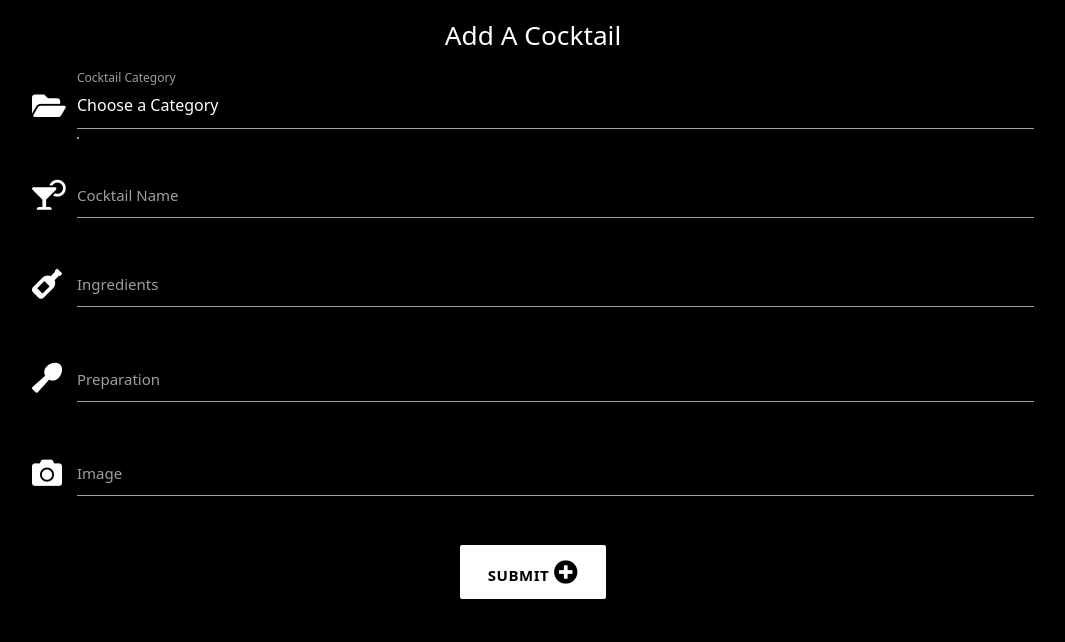
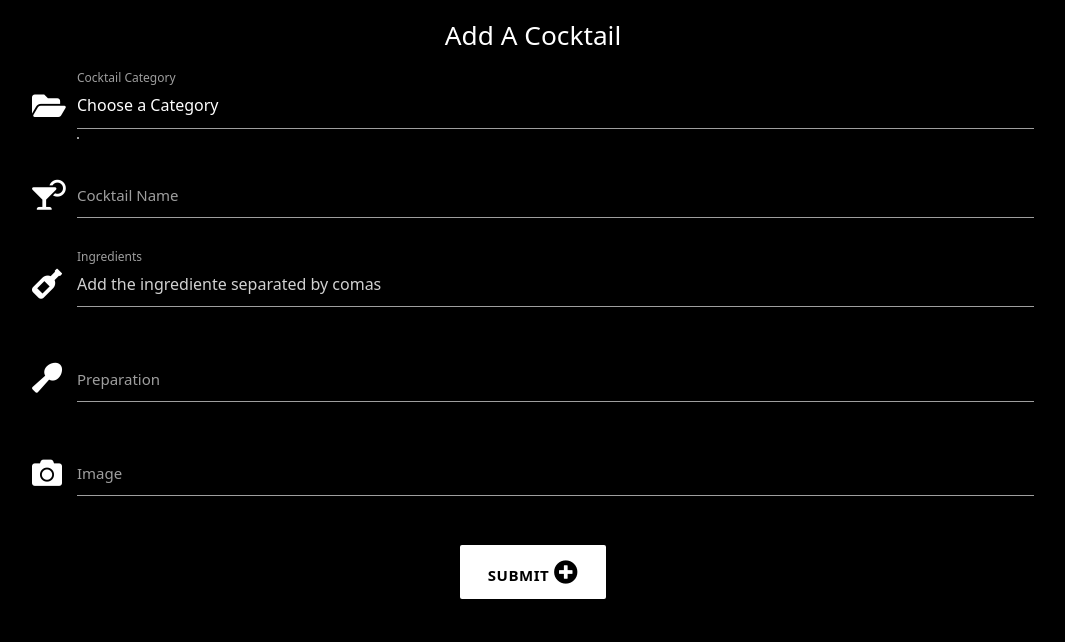
Before and after one commit to Code-Institute-Submissions/juliandavid-garcia-MS3_Cocktails, a Flask app: template templates/add_cocktail.html in a window 1280 px wide. Shown: the part 64-706 px from the top of the page, without its empty margins (107-1172 px from the left). Run offline with Flask 2, Linux system fonts and the light colour scheme; the template is opened without the code that fills it, so the values that code supplies are empty; the visitor is signed in with stand-in values (Sample User, id 1); some libraries are stand-ins or nearby versions.

Commit message:
Added ther placeholder ingredientes add

```diff
--- a/templates/add_cocktail.html
+++ b/templates/add_cocktail.html
@@ -33,7 +33,7 @@
         <div class="row">
             <div class="input-field col s12">
                 <i class="fas fa-wine-bottle prefix white-text text-darken-4"></i>
-                <textarea id="ingredients" name="ingredients" minlength="5" maxlength="200"
+                <textarea id="ingredients" placeholder="Add the ingrediente separated by comas" name="ingredients" minlength="5" maxlength="200"
                     class="materialize-textarea validate white-text" required></textarea>
                 <label for="ingredients">Ingredients</label>
             </div>
```
